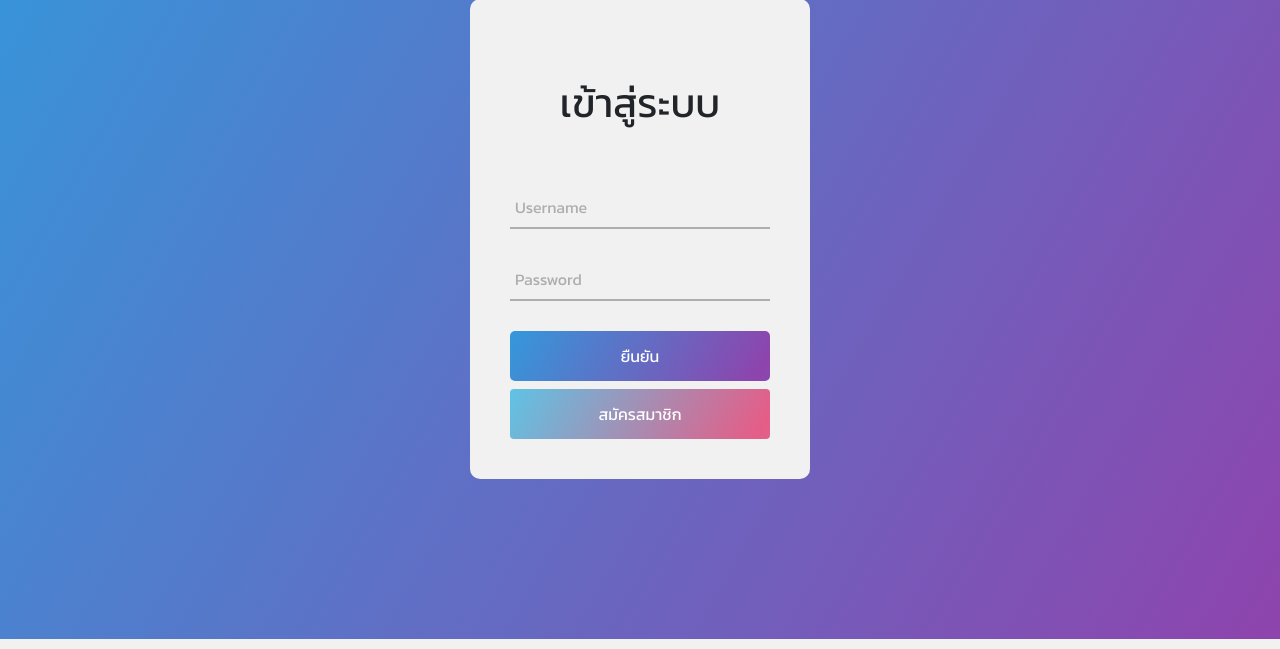
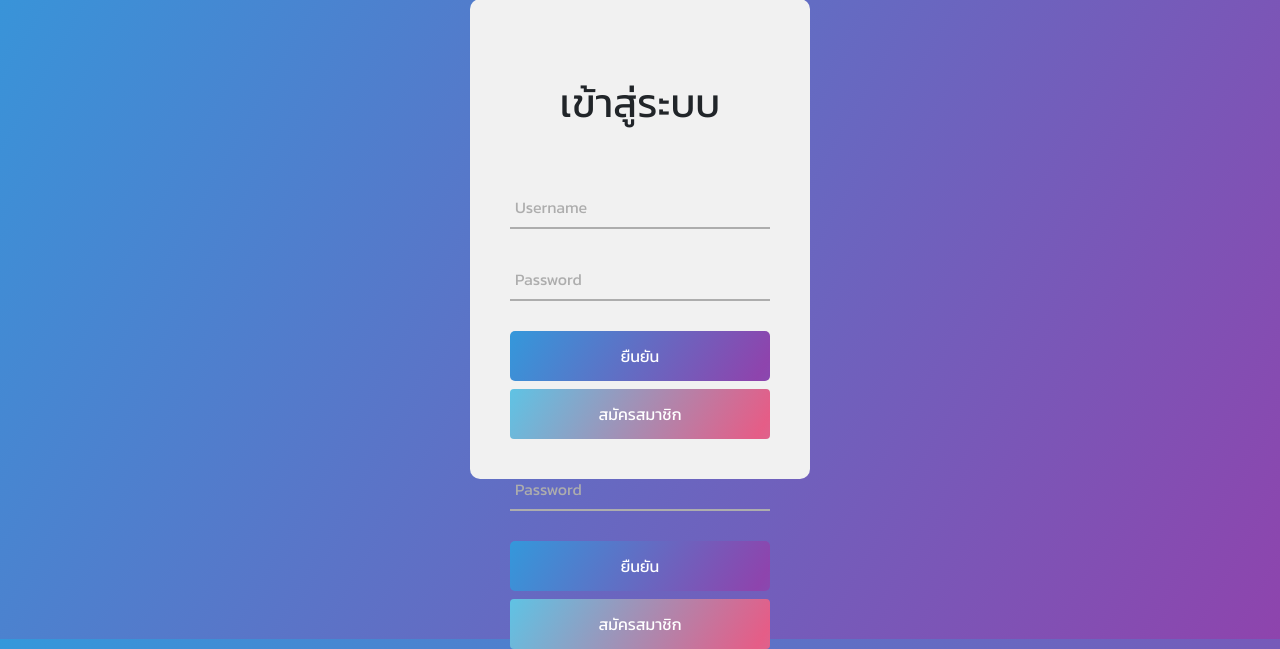
Before and after one commit to PKanokwan/pj1, a PHP site: page /login.php in a window 1280 px wide. Shown: the part 161-810 px from the top of the page. Run offline with PHP 8.4, Linux system fonts and the light colour scheme; some libraries are stand-ins or nearby versions.

Commit message:
เพิ่มฟังก์ชันล็อกอิน

```diff
--- a/login.php
+++ b/login.php
@@ -40,6 +40,16 @@ include("auth.php");
         <a class="btn btn-primary  registerbtn head-title-form" href="register.php"   style="width:100%;border:0px; padding: 0.8rem;">สมัครสมาชิก</a>
         </div>
 
+<div class="txtb">
+          <input type="password" name="password">
+          <span data-placeholder="Password"></span>
+        </div>
+
+        <input type="submit" class="logbtn" style="width:100%"  value="ยืนยัน">
+        <div class="col" style="padding-right: 0px;padding-left: 0px;">
+        <a class="btn btn-primary  registerbtn head-title-form" href="register.php"   style="width:100%;border:0px; padding: 0.8rem;">สมัครสมาชิก</a>
+        </div>
+
 
 
         <!--
```
